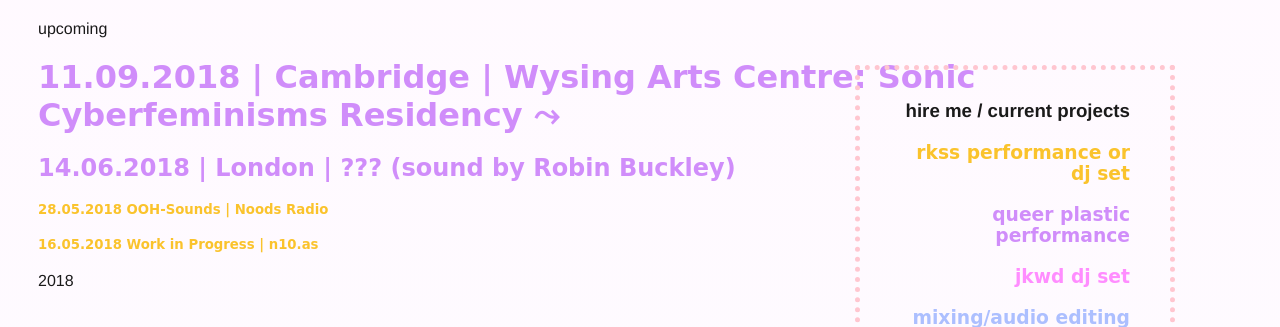
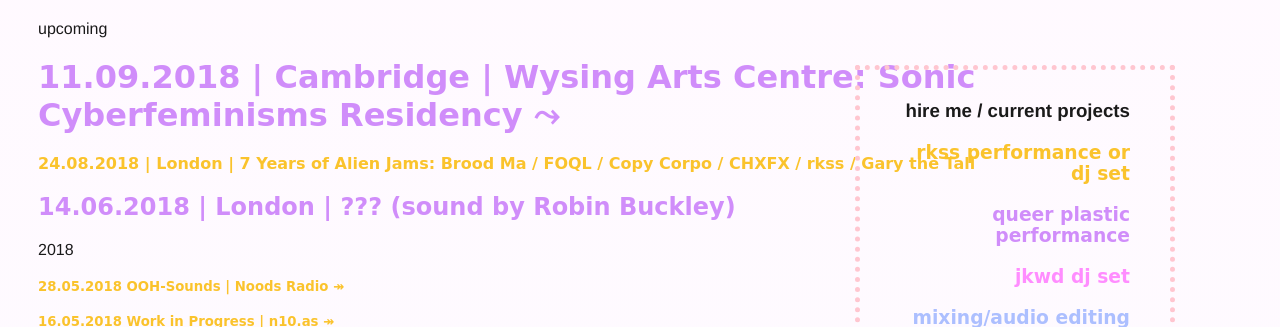
Before and after one commit to robinbuc/website, a plain HTML site: page index.html in a window 1280 px wide. Shown: the top 327 px of the page. Drawn offline with Linux system fonts and the light colour scheme; a web font is replaced by a local one.

Commit message:
Update index.html

```diff
--- a/index.html
+++ b/index.html
@@ -35,10 +35,11 @@
 <a href="cv.pdf"><div id="cv"><p>CV<p></div></a>
 <p>upcoming</p>
   <h1 class="robin"><a href="http://www.wysingartscentre.org/whats_on/residencies/september_sonic_cyberfeminisms">11.09.2018 | Cambridge | Wysing Arts Centre: Sonic Cyberfeminisms Residency ⤳</a></h1>
+  <h4 class="rkss">24.08.2018 | London | 7 Years of Alien Jams: Brood Ma / FOQL / Copy Corpo / CHXFX / rkss / Gary the Tall</h4>
   <h2 class="robin"><a href="">14.06.2018 | London | ??? (sound by Robin Buckley)</a></h2>
-  <h5 class="rkss"><a href="">28.05.2018 OOH-Sounds | Noods Radio</a></h5>
-  <h5 class="rkss"><a href="">16.05.2018 Work in Progress | n10.as</a></h5>
 <p>2018</p>
+  <h5 class="rkss"><a href="https://www.mixcloud.com/NoodsRadio/ooh-sounds-w-rkss-may-18/">28.05.2018 OOH-Sounds | Noods Radio ↠</a></h5>
+  <h5 class="rkss"><a href="https://www.mixcloud.com/n10as/work-in-progress-w-rkss-16052018/">16.05.2018 Work in Progress | n10.as ↠</a></h5>
   <h1 class="robin rel"><a href="http://queerplastic.com/">09.05.2018 Queer Plastic Volume 1 ⤳</a></h1>
   <h2 class="rkss"><a href="https://alienjams.bandcamp.com/album/v-a-nervous-system">04.04.2018 FX 128 F / CLAP 128 F / LEAD 2 F 128 / CLAP 128 F / FX 128 F - rkss ↠[Alien Jams]</h2>
   <h2 class="robin">24.04.2018 | The Hague | Swan Meat & Robin Buckley</h2>
@@ -64,6 +65,7 @@
   <h4 class="rkss">16.09.2017 | Bristol | Heath Bunting / Jamie Woodcock / rkss / Sam Kidel / Sophia Loizou </h4>
   <h2 class="rkss"><a href="http://shop.conditional.club/album/misapplications">05.09.2017 RIDE / SNARE / CLAPS / CHORD F 128 / LEAD 1 E 128 / KICK / KICK - rkss [Conditional] ↠</a></h2>
   <h4 class="jkwd">26.08.2015 | London | Spinee / Surati / Mellowdramatics + Josh GT B2B / DJ Fluffie / Wartone / jkwd / DJ Maks</h4>
+  <h3 class="rkss"><a href="https://medium.com/@omnii/long-read-an-interview-with-rkss-66c1eb02cb41">24.08.2017 Long Read: An interview with rkss ↠</h3>
   <h4 class="robin">20.08.2017 | London | Amplification / Annihilation: In sonic defiance of extinction</h4>
   <h2 class="rkss"><a href="https://stoscha.bandcamp.com/album/klink">25.07.2017 Five Vibration Intensities and Five Vibration Rhythms Give Diverse Pleasures - rkss & TOLE [Stoscha] ↠</a></h2>
   <h4 class="rkss">19.06.2017 | Moscow | Vladislav Dobrovolski / rkss (online dj set) / Egor Nemtsov / Philipp Ilinskiy / kohwi / p_sh</h4>
```
